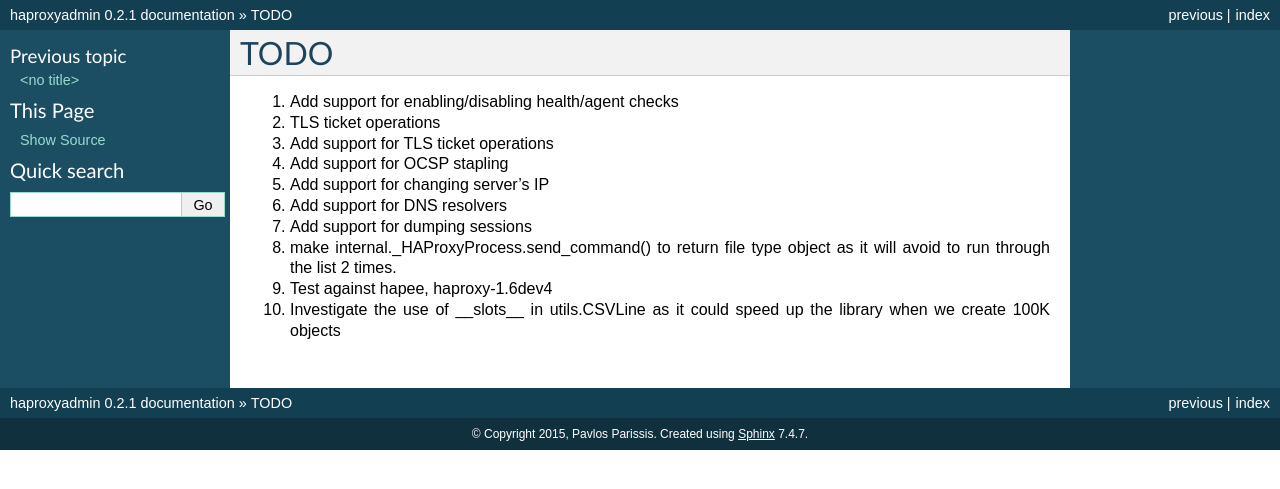
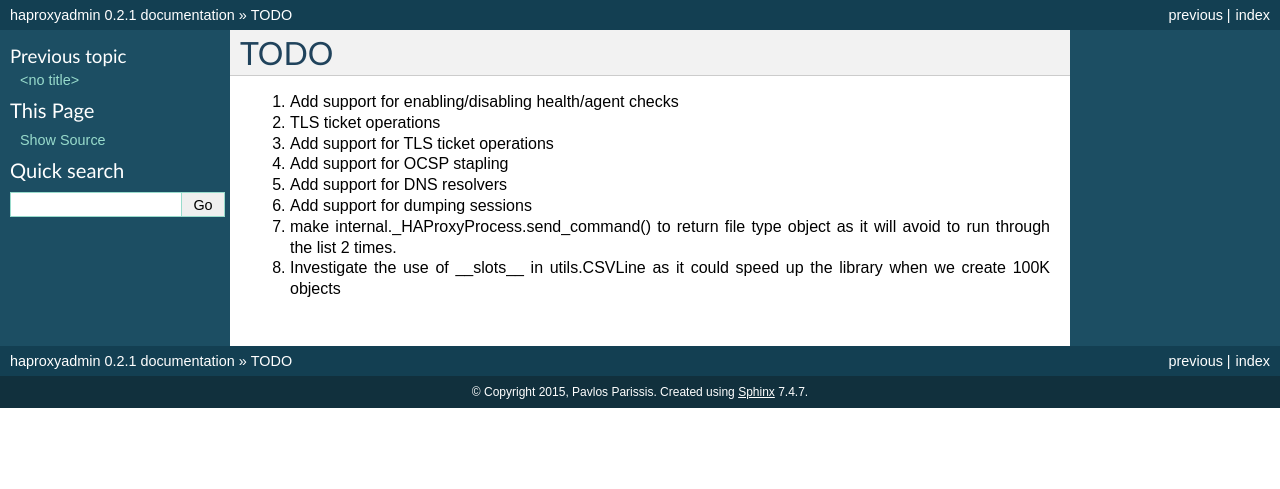
Before and after one commit to unixsurfer/haproxyadmin, a Sphinx documentation site: the page built from docs/source/TODO.rst, in a window 1280 px wide. Shown: the top 489 px of the page. Built offline with Sphinx 7.4.7, drawn with Linux system fonts in a browser that asks for light colours.

Commit message:
DOC: Update TODO

```diff
--- a/docs/source/TODO.rst
+++ b/docs/source/TODO.rst
@@ -9,14 +9,10 @@ TODO
 
 #. Add support for OCSP stapling
 
-#. Add support for changing server's IP
-
 #. Add support for DNS resolvers
 
 #. Add support for dumping sessions
 
 #. make internal._HAProxyProcess.send_command() to return file type object as it will avoid to run through the list 2 times.
 
-#. Test against hapee, haproxy-1.6dev4
-
 #. Investigate the use of __slots__ in utils.CSVLine as it could speed up the library when we create 100K objects
```
